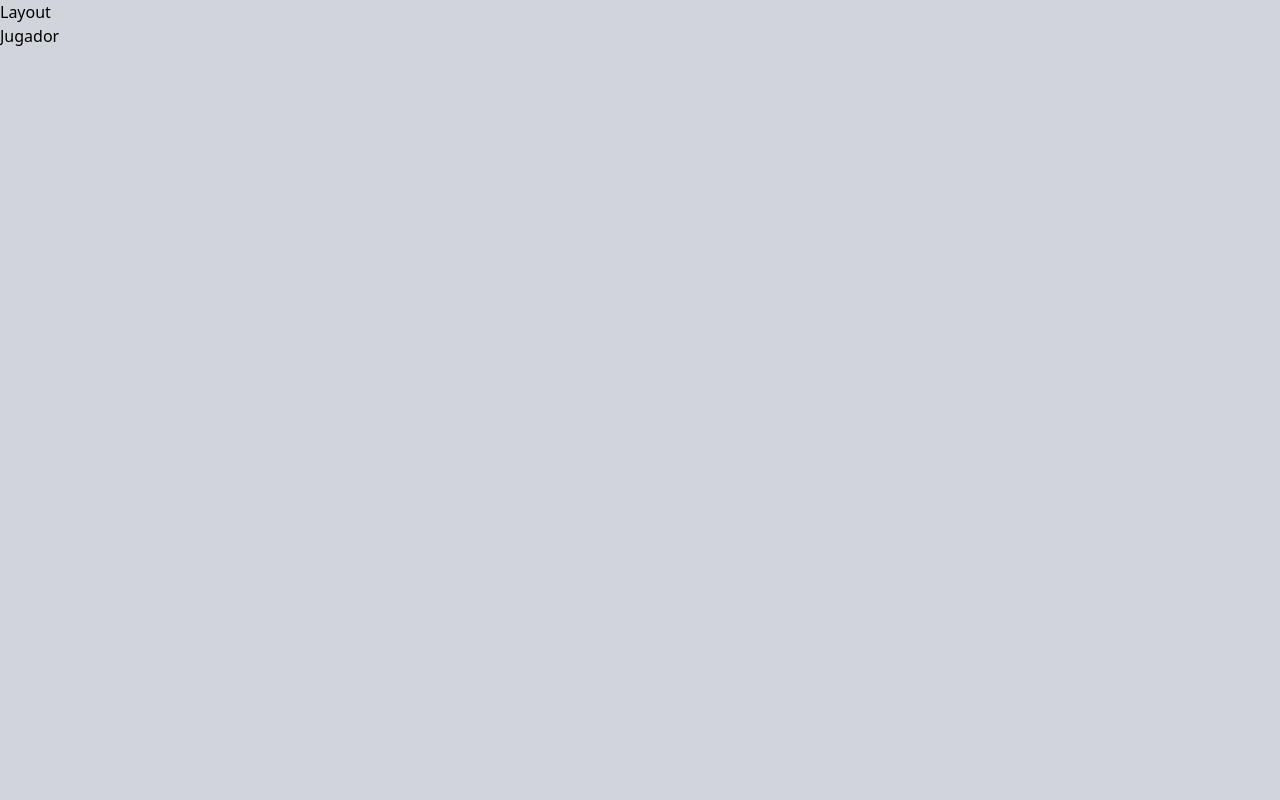
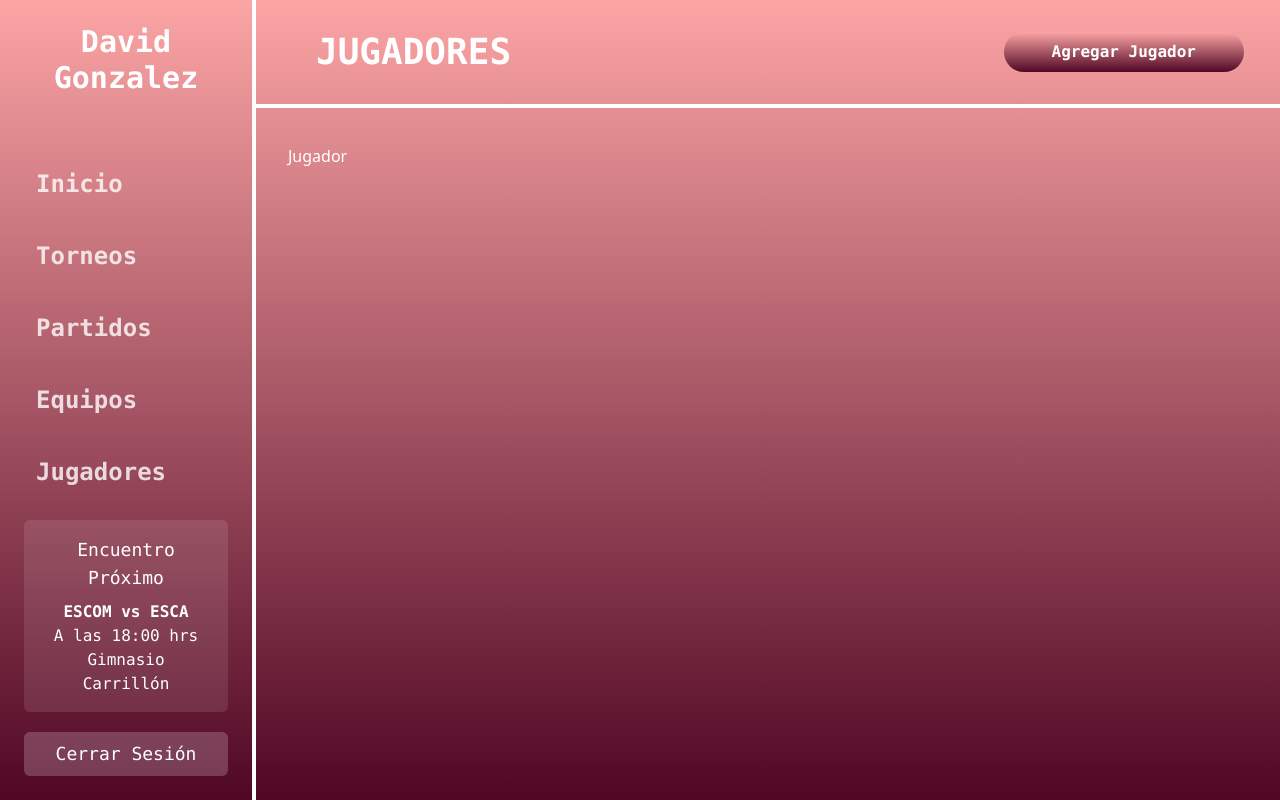
Before and after one commit to DavidGonzalezRamos/client, a React (Vite) app: page / in a window 1280 px wide. Built offline with nearby package versions, Linux system fonts and the light colour scheme.

Commit message:
Creacion del layout

```diff
--- a/index.html
+++ b/index.html
@@ -6,7 +6,7 @@
     <meta name="viewport" content="width=device-width, initial-scale=1.0" />
     <title>Prototipo1</title>
   </head>
-  <body class="bg-gray-300">
+  <body class="bg-gradient-to-b from-red-300 to-pink-950">
     <div id="root"></div>
     <script type="module" src="/src/main.tsx"></script>
   </body>
--- a/src/layouts/Layout.tsx
+++ b/src/layouts/Layout.tsx
@@ -2,9 +2,62 @@ import { Outlet } from "react-router-dom";
 export default function Layout() {
   return (
     <>
-      <div>Layout</div>
+      <div className="flex h-screen">
+        {/* Sidebar */}
+        <aside className="border-r-4 border-white w-1/5 bg-gradient-to-b from-red-300 to-pink-950 p-6 flex flex-col justify-between text-white">
+          <div className="text-center">
+            <p className="font-mono text-3xl font-semibold">David Gonzalez</p>
+          </div>
 
-      <Outlet />
+          <ul className="space-y-4 mt-10">
+            <li className="p-3 font-mono font-black text-2xl opacity-80 hover:opacity-100 cursor-pointer">
+              Inicio
+            </li>
+            <li className="p-3 font-mono font-black text-2xl opacity-80 hover:opacity-100 cursor-pointer">
+              Torneos
+            </li>
+            <li className="p-3 font-mono font-black text-2xl opacity-80 hover:opacity-100 cursor-pointer">
+              Partidos
+            </li>
+            <li className="p-3 font-mono font-black text-2xl opacity-80 hover:opacity-100 cursor-pointer">
+              Equipos
+            </li>
+            <li className="p-3 font-mono font-black text-2xl opacity-80 hover:opacity-100 cursor-pointer">
+              Jugadores
+            </li>
+          </ul>
+
+          <div className="bg-white bg-opacity-10 p-4 rounded-md text-center">
+            <h3 className="text-lg font-mono">Encuentro Próximo</h3>
+            <div className="mt-2">
+              <p className="font-bold font-mono">ESCOM vs ESCA</p>
+              <p className="font-mono">A las 18:00 hrs</p>
+              <p className="font-mono">Gimnasio Carrillón</p>
+            </div>
+          </div>
+
+          <button className="font-mono bg-white bg-opacity-20 hover:bg-opacity-30 py-2 rounded-md text-lg">
+            Cerrar Sesión
+          </button>
+        </aside>
+
+        <div className="flex-grow">
+          <header className="border-b-4 border-white w-4/5 fixed top-0 right-0 left-1/5 py-8 px-9 flex justify-between items-center z-10">
+            <h1 className="font-mono text-4xl text-white font-extrabold uppercase px-6">
+              Jugadores
+            </h1>
+            <div className="flex items-center space-x-4">
+              <button className="font-mono font-semibold bg-gradient-to-b from-red-300 to-pink-950 text-white py-2 px-12 rounded-full">
+                Agregar Jugador
+              </button>
+            </div>
+          </header>
+
+          <main className="mt-36 px-8 text-white">
+            <Outlet />
+          </main>
+        </div>
+      </div>
     </>
   );
 }
```
